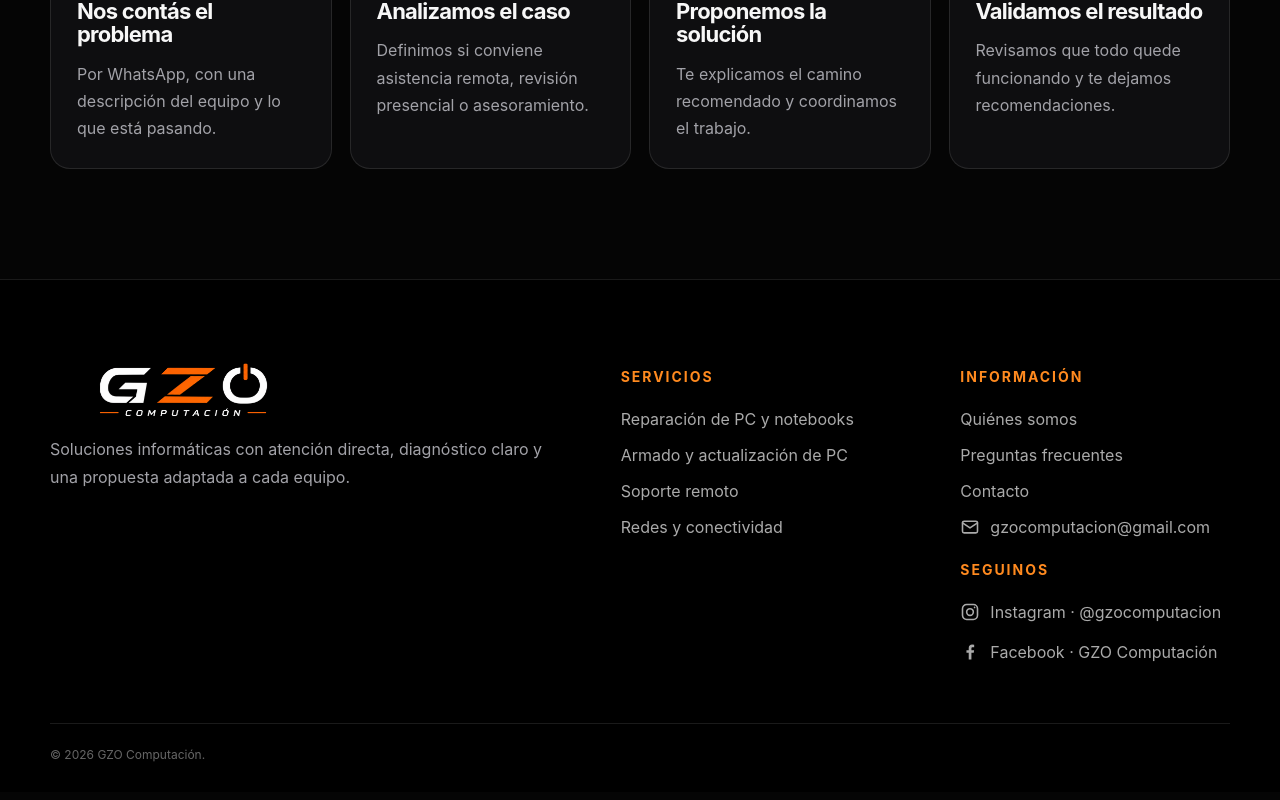
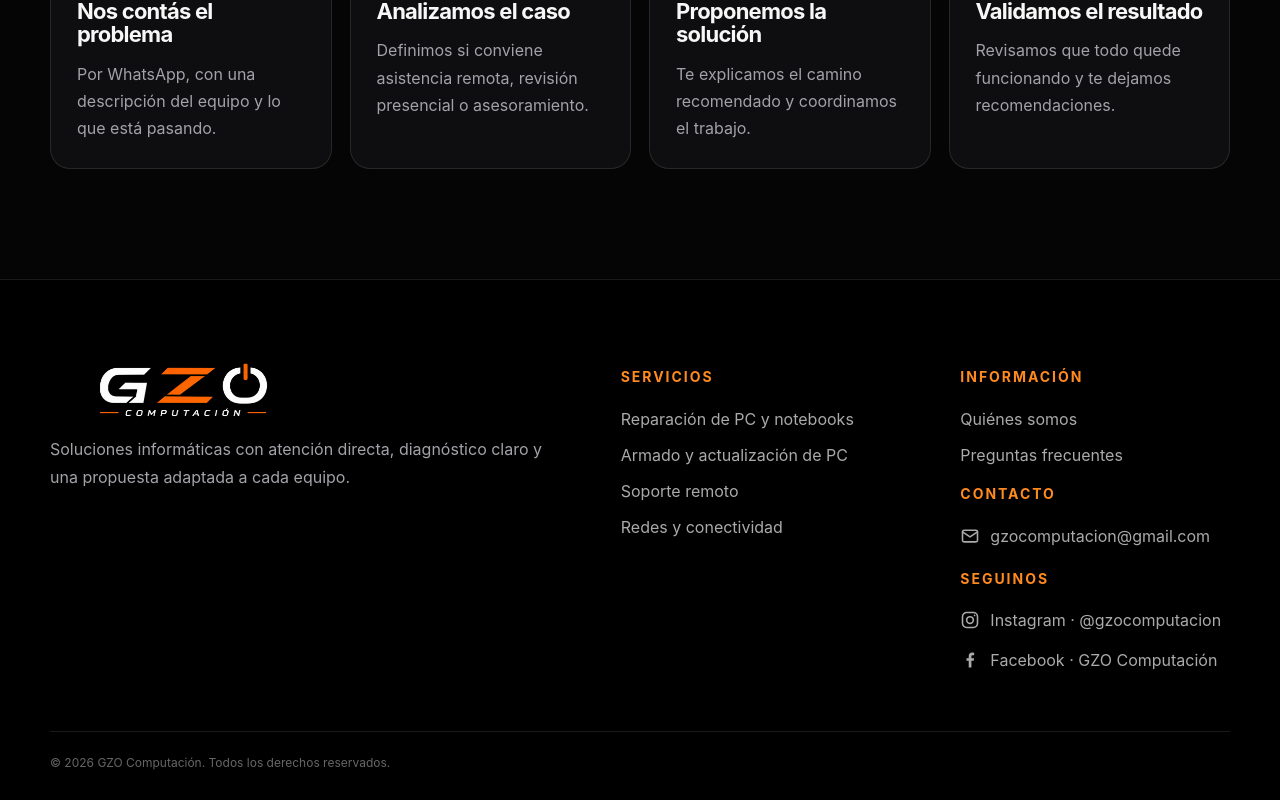
Before and after one commit to gonzaloncontreras/gzocomputacion, a Next.js app: page / in a window 1280 px wide. Shown: the part 1527-2327 px from the top of the page. Built offline with nearby package versions, Linux system fonts and the light colour scheme.

Commit message:
Separar contacto en el footer

```diff
--- a/components/site-footer.tsx
+++ b/components/site-footer.tsx
@@ -99,9 +99,10 @@ export function SiteFooter() {
             <li>
               <Link href="/preguntas-frecuentes">Preguntas frecuentes</Link>
             </li>
-            <li>
-              <Link href="/contacto">Contacto</Link>
-            </li>
+          </ul>
+
+          <h3>Contacto</h3>
+          <ul>
             <li>
               <a
                 href={`mailto:${site.email}`}
@@ -145,7 +146,7 @@ export function SiteFooter() {
       </div>
 
       <div className="footer-bottom shell">
-        <span>© {new Date().getFullYear()} GZO Computación.</span>
+        <span>© {new Date().getFullYear()} GZO Computación. Todos los derechos reservados.</span>
       </div>
     </footer>
   );
```
